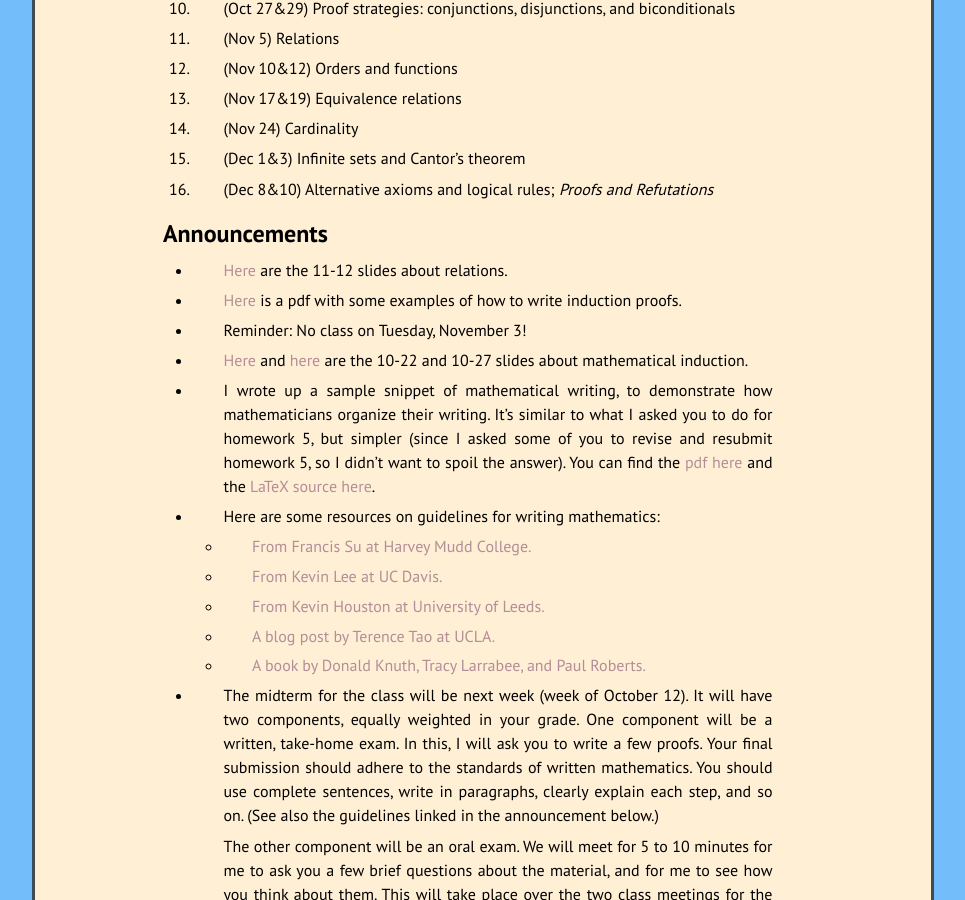
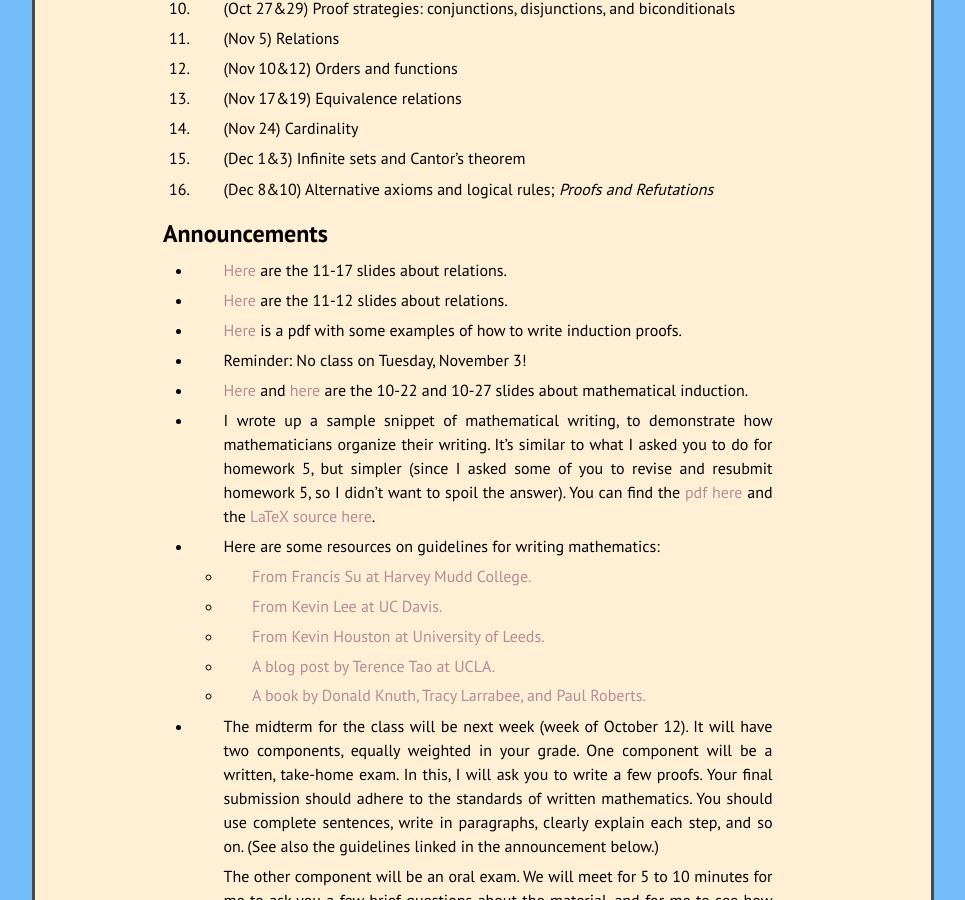
Before and after one commit to kamerynjw/kamerynjw.github.io, a Jekyll site: the page built from teaching/2020/math321.md, in a window 1280 px wide and 900 px high, scrolled down 961 px. Shown: the whole window, without its empty margins (157-1122 px from the left). Built offline with Jekyll 4.4.1, drawn with Linux system fonts in a browser that asks for light colours; nearby versions of some CDN libraries; formulas are drawn with MathJax 3.

Commit message:
upload slides

```diff
--- a/teaching/2020/math321.md
+++ b/teaching/2020/math321.md
@@ -66,6 +66,8 @@ Tentative Weekly Schedule
 Announcements
 -------------
 
+* [Here]({{ page.url }}rel2.pdf) are the 11-17 slides about relations.
+
 * [Here]({{ page.url }}rel1.pdf) are the 11-12 slides about relations.
 
 * [Here]({{ page.url }}induction-proofs.pdf) is a pdf with some examples of how to write induction proofs.
```
Also changed, not shown: 1 other file.
